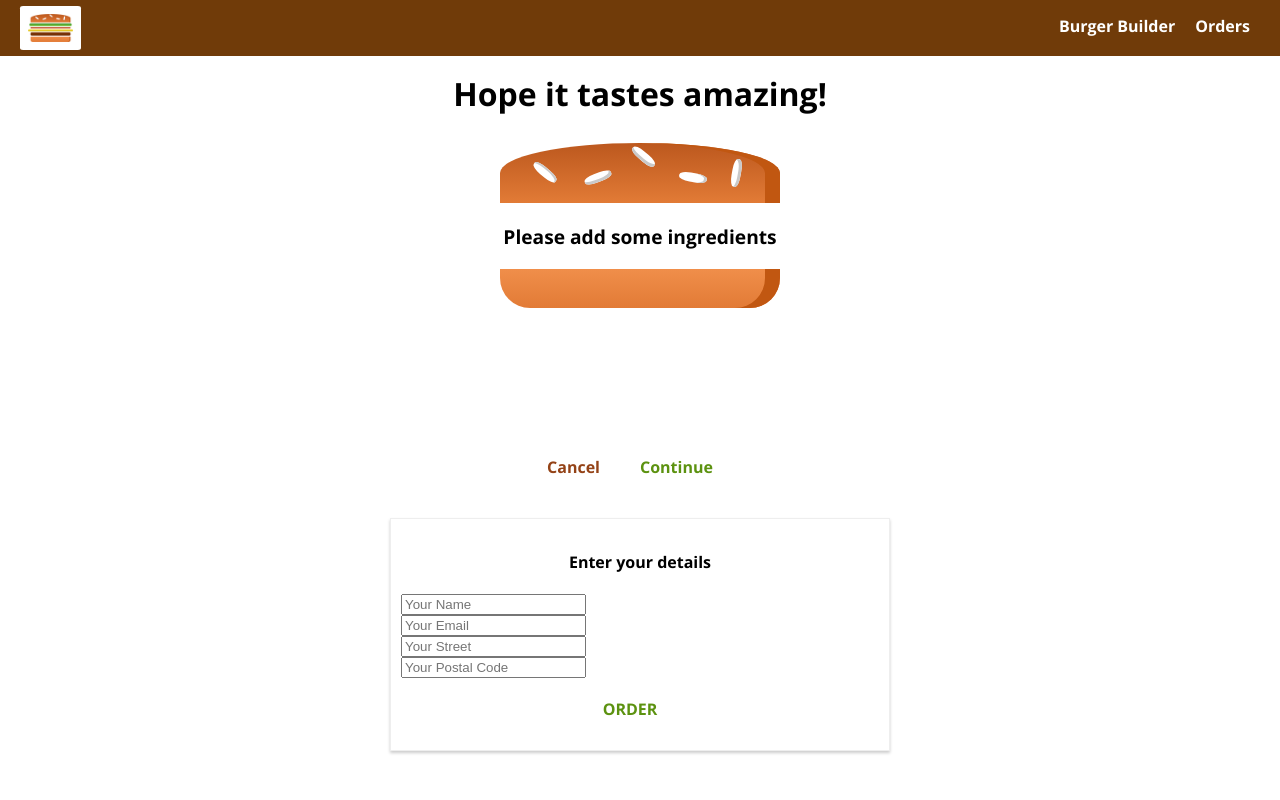
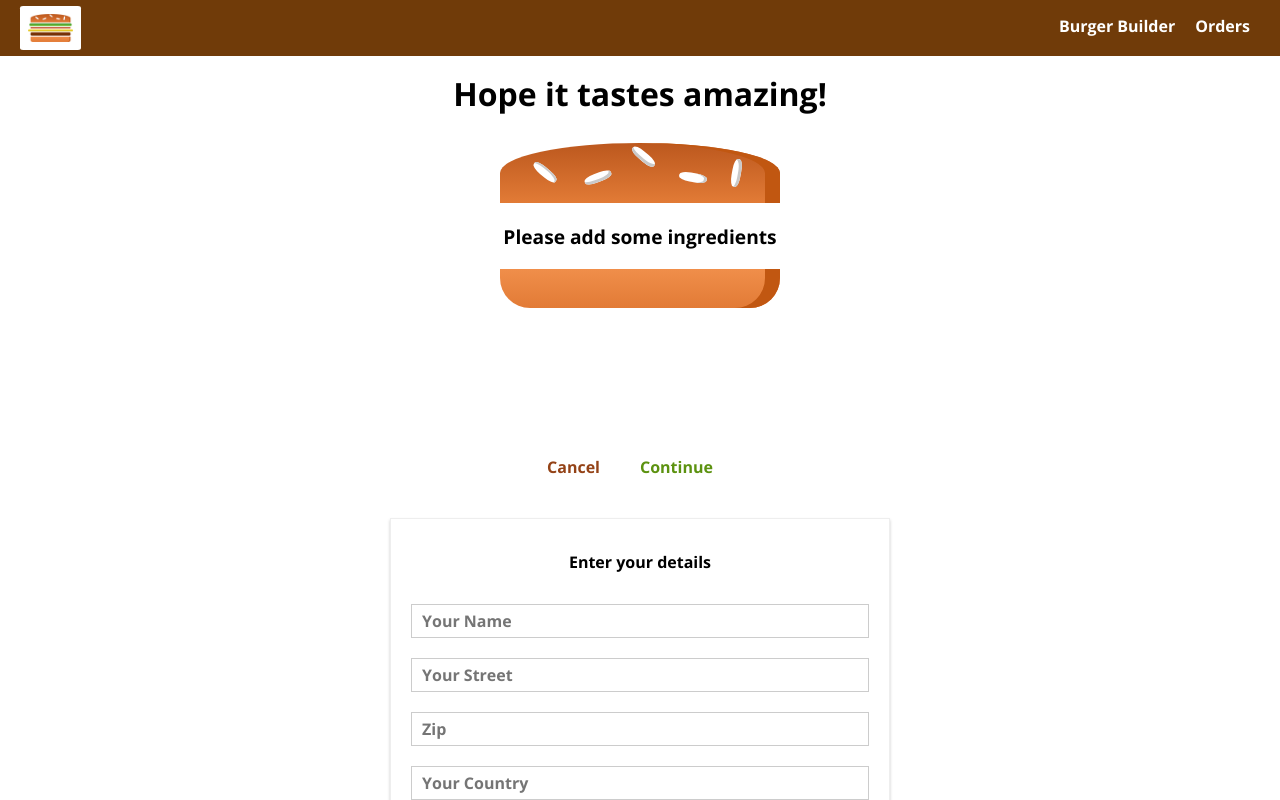
Before and after one commit to Blondish/BurgerBuilder, a React (Create React App) app: page /checkout in a window 1280 px wide. Both pictures are taken after a click on the button "Continue". Shown: the top 800 px of the page. Built offline with nearby package versions, Linux system fonts and the light colour scheme.

Commit message:
form validation complete

```diff
--- a/src/components/UI/Button/Button.js
+++ b/src/components/UI/Button/Button.js
@@ -4,6 +4,7 @@ import classes from "./Button.module.css"
 const button = (props) => {
 
     return <button
+        disabled={props.disabled}
         onClick={props.clicked}
         className={[classes.Button, classes[props.btnType]].join(" ")}
     >{props.children}</button>
--- a/src/components/UI/Button/Button.module.css
+++ b/src/components/UI/Button/Button.module.css
@@ -14,6 +14,9 @@
     margin-left: 0;
     padding-left: 0;
 }
+.Button:disabled {
+    color: #ccc
+}
 
 .Success {
     color: #5C9210;
--- /dev/null
+++ b/src/components/UI/Input/Input.js
@@ -0,0 +1,64 @@
+import React from "react";
+import classes from "./Input.module.css"
+
+const input = (props) => {
+    let inputElement = null;
+
+    const inputClasses = [classes.InputElement];
+
+
+    if (props.invalid && props.shouldValidate && props.touched) {
+        inputClasses.push(classes.Invalid)
+    }
+
+    let validationError = null;
+    if (props.invalid && props.touched) {
+        validationError = <p className={classes.ValidationError}>Please enter a valid {props.valueType}</p>;
+    }
+
+    switch (props.elementType) {
+        case ("input"):
+            inputElement = <input
+                className={inputClasses.join(" ")}
+                {...props.elementConfig}
+                value={props.value}
+                onChange={props.changed} />;
+            break;
+        case ("textarea"):
+            inputElement = <textarea
+                className={inputClasses}
+                {...props.elementConfig}
+                value={props.value}
+                onChange={props.changed} />;
+            break;
+        case ("select"):
+            inputElement = <select
+                className={inputClasses}
+                value={props.value}
+                onChange={props.changed}>
+                {props.elementConfig.options.map(option => {
+                    return <option
+                        key={option.value}
+                        value={option.value}>
+                        {option.displayValue}
+                    </option>
+                })}
+            </select>;
+            break;
+        default:
+            inputElement = <input
+                className={inputClasses}
+                {...props.elementConfig}
+                value={props.value}
+                onChange={props.changed} />
+    }
+    return (
+        <div className={classes.Input}>
+            <label className={classes.label}>{props.label}</label>
+            {inputElement}
+            {validationError}
+        </div>
+    )
+}
+
+export default input
--- /dev/null
+++ b/src/components/UI/Input/Input.module.css
@@ -0,0 +1,36 @@
+.Input {
+    width: 100%;
+    padding: 10px;
+    box-sizing: border-box
+}
+
+.Label {
+    font-weight: bold;
+    margin-bottom: 8px;
+    display: block
+}
+
+.InputElement {
+    width: 100%;
+    display: block;
+    outline: none;
+    border: 1px solid #ccc;
+    background-color: white;
+    font: inherit;
+    padding: 5px 10px;
+    box-sizing: border-box
+}
+
+.InputElement :focus {
+    outline: none;
+    background-color: #ccc
+}
+
+.Invalid {
+    border: 1px solid red;
+    background-color: rgb(230, 169, 163)
+}
+.ValidationError {
+    color: red;
+    margin: 5px 0;
+}
--- a/src/containers/ContactData/ContactData.js
+++ b/src/containers/ContactData/ContactData.js
@@ -3,35 +3,107 @@ import Button from './../../components/UI/Button/Button';
 import classes from "./ContactData.module.css"
 import axiosinstance from "../../axios-orders"
 import Spinner from './../../components/UI/Spinner/Spinner';
+import Input from "../../components/UI/Input/Input"
 
 
 class ContactData extends Component {
     state = {
-        name: "",
-        email: "",
-        address: {
-            street: "",
-            postalCode: ""
+        orderForm: {
+            name: {
+                elementType: 'input',
+                elementConfig: {
+                    type: "text",
+                    placeholder: "Your Name"
+                },
+                value: '',
+                validation: {
+                    required: true
+                },
+                valid: false,
+                touched: false
+            },
+            street: {
+                elementType: 'input',
+                elementConfig: {
+                    type: "text",
+                    placeholder: "Your Street"
+                },
+                value: '',
+                validation: {
+                    required: true
+                },
+                valid: false,
+                touched: false
+            },
+            zipcode: {
+                elementType: 'input',
+                elementConfig: {
+                    type: "text",
+                    placeholder: "Zip"
+                },
+                value: '',
+                validation: {
+                    required: true,
+                    minLength: 5,
+                    maxLength: 5
+                },
+                valid: false,
+                touched: false
+            },
+            country: {
+                elementType: 'input',
+                elementConfig: {
+                    type: "text",
+                    placeholder: "Your Country"
+                },
+                value: '',
+                validation: {
+                    required: true
+                },
+                valid: false,
+                touched: false
+            },
+            email: {
+                elementType: 'input',
+                elementConfig: {
+                    type: "email",
+                    placeholder: "Your Email"
+                },
+                value: '',
+                validation: {
+                    required: true
+                },
+                valid: false,
+                touched: false
+            },
+            deliveryMethod: {
+                elementType: 'select',
+                elementConfig: {
+                    options: [
+                        { value: "fastest", displayValue: "fastest" },
+                        { value: "cheapest", displayValue: "cheapest" }
+                    ]
+                },
+                value: "fastest",
+                valid: true,
+                validation: {}
+            }
         },
-        loading: false
+        loading: false,
+        formIsValid: false
     }
 
     orderHandler = (e) => {
         e.preventDefault()
         this.setState({ loading: true })
+        const formData = {}
+        for (let formElementId in this.state.orderForm) {
+            formData[formElementId] = this.state.orderForm[formElementId].value
+        }
         const order = {
             ingredients: this.props.ingredients,
             totalPrice: this.props.price,
-            customer: {
-                name: "Olena",
-                address: {
-                    street: "MyStreet 11",
-                    city: "MyCity",
-                    country: "Spain"
-                },
-                email: "olena@hotmail.com"
-            },
-            deliveryMethod: "fastest"
+            orderData: formData
         }
 
         axiosinstance.post("/orders.json", order)
@@ -41,13 +113,65 @@ class ContactData extends Component {
             .catch(error => this.setState({ loading: false }))
     }
 
+    inputChangedHandler = (event, inputId) => {
+        const updatedOrderForm = {
+            ...this.state.orderForm
+        }
+        const updatedFormElement = {
+            ...updatedOrderForm[inputId]
+        }
+        updatedFormElement.value = event.target.value;
+        updatedFormElement.valid = this.checkValidity(updatedFormElement.value, updatedFormElement.validation);
+        updatedFormElement.touched = true
+        updatedOrderForm[inputId] = updatedFormElement;
+
+        let formIsValid = true;
+        for (let inputField in updatedOrderForm) {
+            formIsValid = updatedOrderForm[inputField].valid && formIsValid
+        }
+        this.setState({
+            orderForm: updatedOrderForm,
+            formIsValid: formIsValid
+        })
+    }
+
+    checkValidity = (value, rules) => {
+        let isValid = true;
+        if (rules.required) {
+            isValid = value.trim() !== "" && isValid
+        }
+        if (rules.minLength) {
+            isValid = value.length >= rules.minLength && isValid
+        }
+        if (rules.maxLength) {
+            isValid = value.length <= rules.maxLength && isValid
+        }
+        return isValid
+    }
+
     render() {
-        let form = (<form>
-            <input className={classes.Input} type="text" name="name" placeholder="Your Name" />
-            <input className={classes.Input} type="email" name="email" placeholder="Your Email" />
-            <input className={classes.Input} type="text" name="street" placeholder="Your Street" />
-            <input className={classes.Input} type="text" name="postalCode" placeholder="Your Postal Code" />
-            <Button btnType="Success" clicked={this.orderHandler}>ORDER</Button>
+        const orderFormArray = []
+        for (let key in this.state.orderForm) {
+            orderFormArray.push({
+                id: key,
+                config: this.state.orderForm[key]
+            })
+        }
+        let form = (<form onSubmit={this.orderHandler}>
+            {orderFormArray.map(formElement => {
+                console.log(formElement.id)
+                return <Input
+                    key={formElement.id}
+                    elementType={formElement.config.elementType}
+                    elementConfig={formElement.config.elementConfig}
+                    value={formElement.config.value}
+                    invalid={!formElement.config.valid}
+                    shouldValidate={formElement.config.validation}
+                    touched={formElement.config.touched}
+                    valueType={formElement.id}
+                    changed={(event) => this.inputChangedHandler(event, formElement.id)} />
+            })}
+            <Button btnType="Success" disabled={!this.state.formIsValid}>ORDER</Button>
         </form>)
         if (this.state.loading) {
             form = <Spinner />
--- a/src/containers/ContactData/ContactData.module.css
+++ b/src/containers/ContactData/ContactData.module.css
@@ -8,9 +8,6 @@
     box-sizing: border-box
 }
 
-.Input {
-    display: block;
-}
 @media (min-width: 600px) {
     .ContactData {
         width: 500px
```
Also changed, not shown: 1 other file (tests, documents, lock files or other folders).
